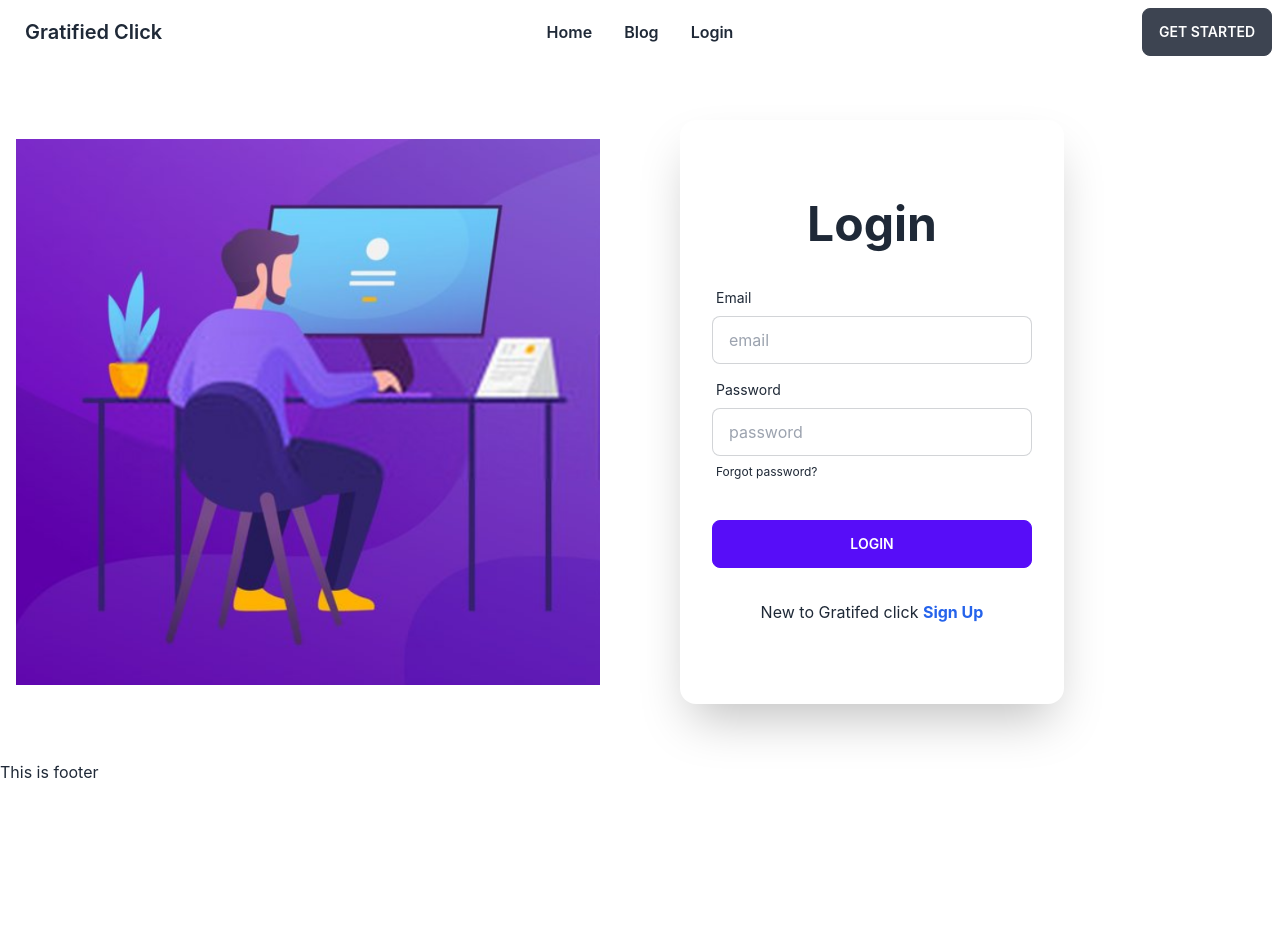
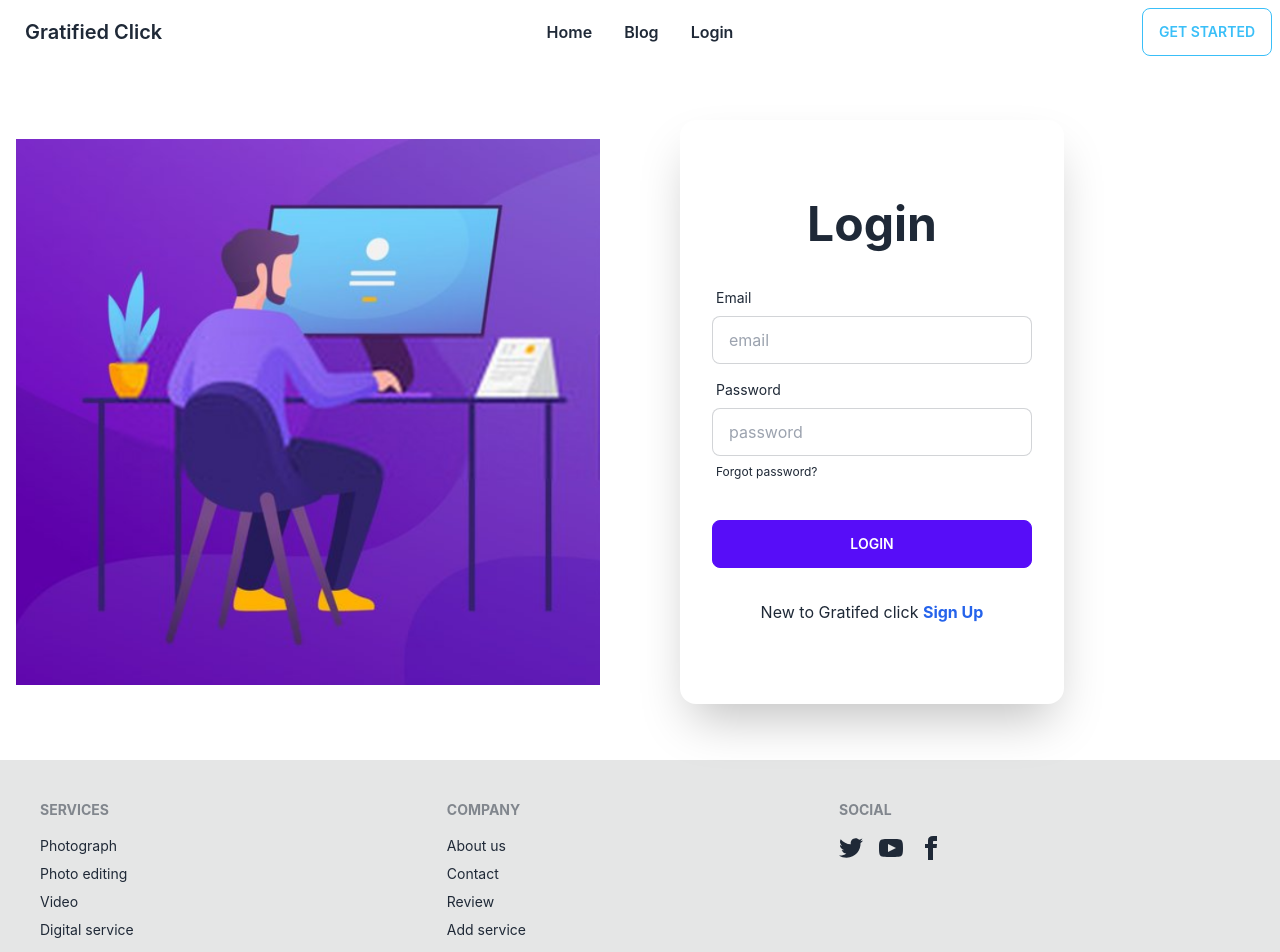
Before and after one commit to SayemAbdullah1/gratified-click-client, a React (Create React App) app: page /login in a window 1280 px wide. Shown: the top 952 px of the page. Before the commit the page ends 800 px from the top, so only its background shows below. Built offline with nearby package versions, Linux system fonts and the light colour scheme; no server answers.

Commit message:
add footer

```diff
--- a/src/Componants/pages/Login/Login.js
+++ b/src/Componants/pages/Login/Login.js
@@ -1,10 +1,11 @@
-import React, { createContext } from 'react';
-import { Link } from 'react-router-dom';
+import React, { createContext, useContext } from 'react';
+import { Link, useNavigate } from 'react-router-dom';
 import img  from '../../assets/login.png'
 import { authContext } from '../../contexts/AuthProvider/AuthProvider';
 
 const Login = () => {
-    const { login } = createContext(authContext)
+    const { login } = useContext(authContext)
+    const navigate = useNavigate()
     const handleLogin = event =>{
         event.preventDefault()
         const form = event.target;
@@ -15,6 +16,7 @@ const Login = () => {
             .then(result => {
                 const user = result.user;
                 console.log(user);
+                navigate('/')
             })
             .catch(err => console.error(err));
     }
--- a/src/Componants/shared/Footer/Footer.js
+++ b/src/Componants/shared/Footer/Footer.js
@@ -1,10 +1,32 @@
 import React from 'react';
+import { Link } from 'react-router-dom';
 
 const Footer = () => {
     return (
-        <div>
-            <h2>This is footer</h2>
-        </div>
+        <footer className="footer p-10 bg-base-300 text-base-content">
+            <div>
+                <span className="footer-title">Services</span>
+                <Link className="link link-hover">Photograph</Link>
+                <Link className="link link-hover">Photo editing</Link>
+                <Link className="link link-hover">Video</Link>
+                <Link className="link link-hover">Digital service</Link>
+            </div>
+            <div>
+                <span className="footer-title">Company</span>
+                <Link className="link link-hover">About us</Link>
+                <Link className="link link-hover">Contact</Link>
+                <Link className="link link-hover">Review</Link>
+                <Link className="link link-hover">Add service</Link>
+            </div>
+            <div>
+                <span className="footer-title">Social</span>
+                <div className="grid grid-flow-col gap-4">
+                    <Link><svg xmlns="http://www.w3.org/2000/svg" width="24" height="24" viewBox="0 0 24 24" className="fill-current"><path d="M24 4.557c-.883.392-1.832.656-2.828.775 1.017-.609 1.798-1.574 2.165-2.724-.951.564-2.005.974-3.127 1.195-.897-.957-2.178-1.555-3.594-1.555-3.179 0-5.515 2.966-4.797 6.045-4.091-.205-7.719-2.165-10.148-5.144-1.29 2.213-.669 5.108 1.523 6.574-.806-.026-1.566-.247-2.229-.616-.054 2.281 1.581 4.415 3.949 4.89-.693.188-1.452.232-2.224.084.626 1.956 2.444 3.379 4.6 3.419-2.07 1.623-4.678 2.348-7.29 2.04 2.179 1.397 4.768 2.212 7.548 2.212 9.142 0 14.307-7.721 13.995-14.646.962-.695 1.797-1.562 2.457-2.549z"></path></svg></Link>
+                    <Link><svg xmlns="http://www.w3.org/2000/svg" width="24" height="24" viewBox="0 0 24 24" className="fill-current"><path d="M19.615 3.184c-3.604-.246-11.631-.245-15.23 0-3.897.266-4.356 2.62-4.385 8.816.029 6.185.484 8.549 4.385 8.816 3.6.245 11.626.246 15.23 0 3.897-.266 4.356-2.62 4.385-8.816-.029-6.185-.484-8.549-4.385-8.816zm-10.615 12.816v-8l8 3.993-8 4.007z"></path></svg></Link>
+                    <Link><svg xmlns="http://www.w3.org/2000/svg" width="24" height="24" viewBox="0 0 24 24" className="fill-current"><path d="M9 8h-3v4h3v12h5v-12h3.642l.358-4h-4v-1.667c0-.955.192-1.333 1.115-1.333h2.885v-5h-3.808c-3.596 0-5.192 1.583-5.192 4.615v3.385z"></path></svg></Link>
+                </div>
+            </div>
+        </footer>
     );
 };
 
--- a/src/Componants/shared/Header/Header.js
+++ b/src/Componants/shared/Header/Header.js
@@ -50,7 +50,7 @@ const Header = () => {
                 </ul>
             </div>
             <div className="navbar-end">
-                <Link className="btn">Get started</Link>
+                <Link className="btn btn-outline btn-info">Get started</Link>
             </div>
         </div>
     );
```
